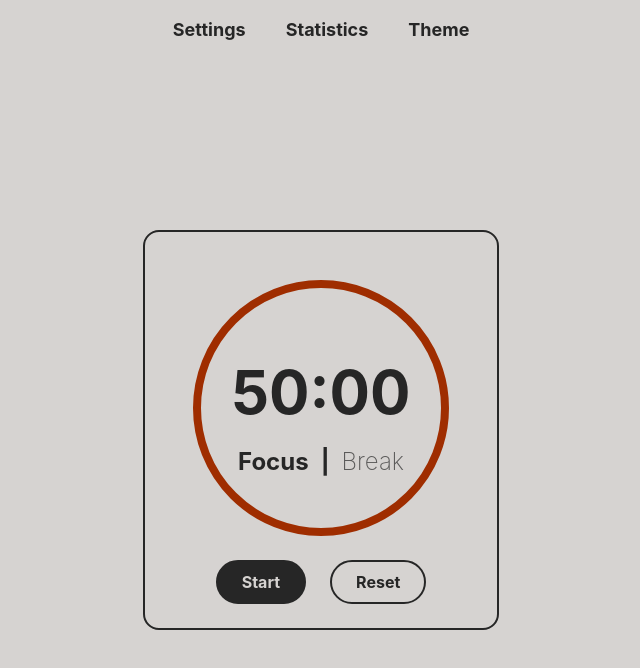
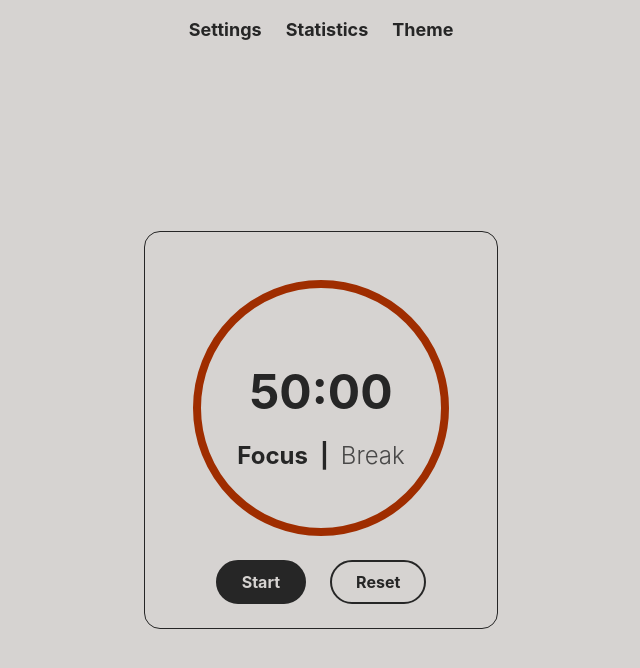
Before and after one commit to aleksandre-Gg/pomodoro-web, a website: page index.html in a window 1280 px wide. Shown: the whole page, without its empty margins (319-959 px from the left). Drawn offline with Linux system fonts and the light colour scheme.

Commit message:
style: adjust element sizing and opacity

```diff
--- a/index.html
+++ b/index.html
@@ -10,22 +10,22 @@
 <body class="bg-stone-300 min-h-screen flex flex-col font-inter font-bold">
   <!--nav-->
   <header class="w-full text-lg text-neutral-800">
-	<nav class="flex gap-6 md:gap-10 p-4 justify-center">
+	<nav class="flex gap-6 p-4 justify-center">
 		<a href="#">Settings</a>
 		<a href="#">Statistics</a>
 		<a href="#">Theme</a>
 	</nav>
   </header>
     <main class="flex justify-center items-center flex-1">
-	  <section class="border-2 border-neutral-800 p-6 rounded-2xl text-center">
+	  <section class="border-1 border-neutral-800 p-6 rounded-2xl text-center">
 	<!--timer & focus container-->
 		<div class="text-neutral-800 m-6 text-2xl">
 		  <div id="timer-ring" class="border-8 p-6 border-orange-800 rounded-full w-64 h-64 flex flex-col items-center justify-center">
-          	<div id="timer" class="text-6xl my-6"></div>
+          	<div id="timer" class="text-5xl my-6"></div>
 			   <div class="flex gap-3">
 				  <span id="focus">Focus</span>
 				  <span id="divider">|</span>
-				  <span id="break" class="text-neutral-800/70 font-extralight">Break</span>
+				  <span id="break" class="text-neutral-800/80 font-light">Break</span>
 				</div>
 		  	</div>
 		</div>
```
Also changed, not shown: dist/output.css.
